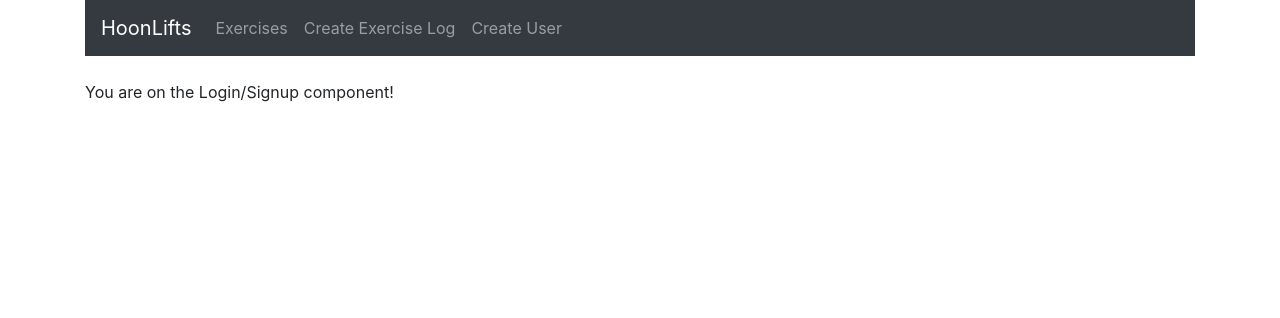
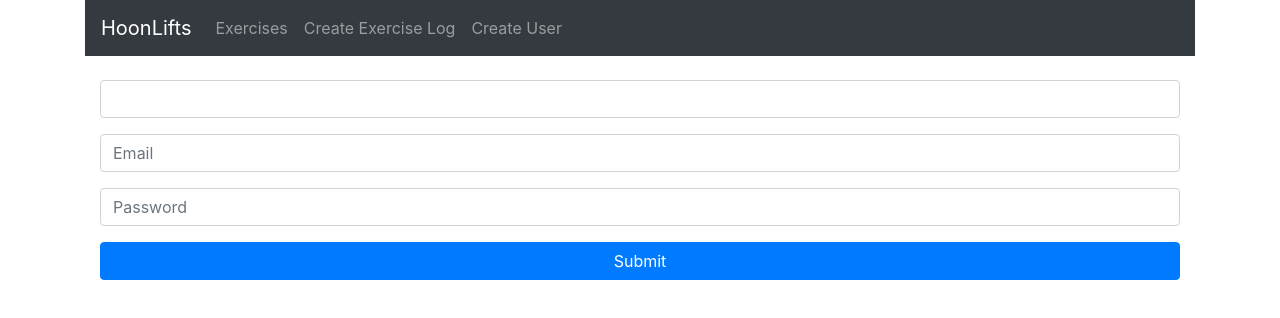
Before and after one commit to jaehoonhan/hoonLifts, a React (Create React App) app in the folder client/: page / in a window 1280 px wide. Shown: the top 318 px of the page. Built offline with nearby package versions, Linux system fonts and the light colour scheme.

Commit message:
add user auth component

```diff
--- a/client/src/components/create-exercise.component.js
+++ b/client/src/components/create-exercise.component.js
@@ -6,7 +6,7 @@ import "react-datepicker/dist/react-datepicker.css"
 export default class CreateExercises extends Component {
     constructor(props) {
         super(props);
-        // behind 'this' to each change state function
+        // bind 'this' to each change state function
         this.onChangeUsername = this.onChangeUsername.bind(this);
         this.onChangeDescription = this.onChangeDescription.bind(this);
         this.onChangeDuration = this.onChangeDuration.bind(this);
--- a/client/src/components/home.component.js
+++ b/client/src/components/home.component.js
@@ -1,10 +1,94 @@
 import React, {Component} from 'react';
+import "bootstrap/dist/css/bootstrap.min.css"
+import axios from 'axios';
+
 
 export default class Home extends Component {
+    constructor(props) {
+        super(props)
+
+        this.state = {
+            username: '',
+            email: '',
+            password: ''
+            //date: Date.now
+        }
+         //bind changes
+        this.changeUsername = this.changeUsername.bind(this);
+        this.changeEmail = this.changeEmail.bind(this);
+        this.changePassword = this.changePassword.bind(this);
+        this.onSubmit = this.onSubmit.bind(this);
+    }
+    changeUsername(event) {
+        this.setState({
+            username:event.target.value
+        })
+    }
+    changeEmail(event) {
+        this.setState({
+            email:event.target.value
+        })
+    }
+    changePassword(event) {
+        this.setState({
+            password:event.target.value
+        })
+    }
+
+    onSubmit(event) {
+        event.preventDefault();
+
+        const registeredUser = {
+            username: this.state.username,
+            email: this.state.email,
+            password: this.state.password
+        };
+
+        axios.post('http://localhost:5000/users/add', registeredUser)
+            .then(res => {
+                console.log(res.data)
+                console.log('Posted to users/add')
+            });
+
+        // change the location back to exercises
+        //window.location = '/exercises';
+    }
+
     render() {
         return (
             <div>
-                <p>You are on the Login/Signup component!</p>
+                <div className='container'>
+                    <div className="form-div">
+                        <form onSubmit={this.onSubmit}>
+                            <input
+                                type="text"
+                                onChange={this.changeUsername}
+                                value={this.state.username}
+                                className="form-control form-group"
+                            />
+                            <input
+                                type ="text"
+                                placeholder = "Email"
+                                onChange ={this.changeEmail}
+                                value = {this.state.email}
+                                className = "form-control form-group"
+                            />
+                            <input
+                                type="password"
+                                placeholder = "Password"
+                                onChange = {this.changePassword}
+                                value = {this.state.password}
+                                className = "form-control form-group"
+                            />
+                            <input
+                                type="submit"
+                                className="btn btn-primary btn-block"
+                                value="Submit"
+                            />
+
+                        </form>
+                    </div>
+                </div>
             </div>
         )
     }
```
Also changed, not shown: 1 other file (tests, documents, lock files or other folders).
